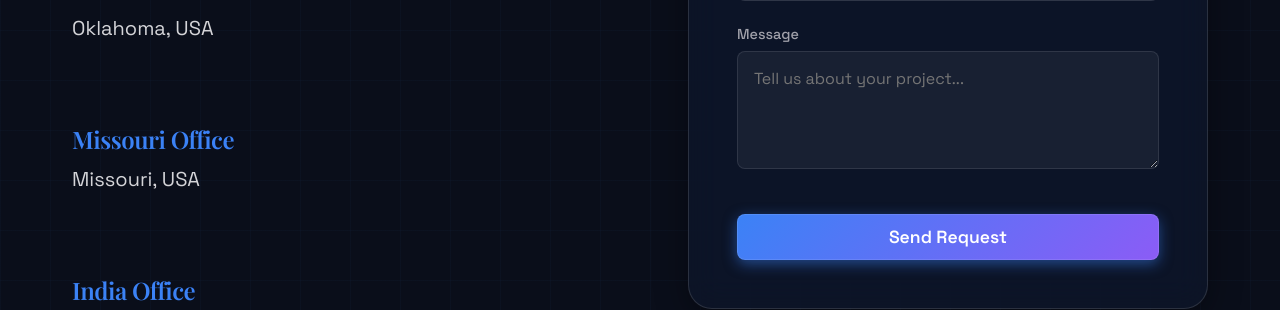
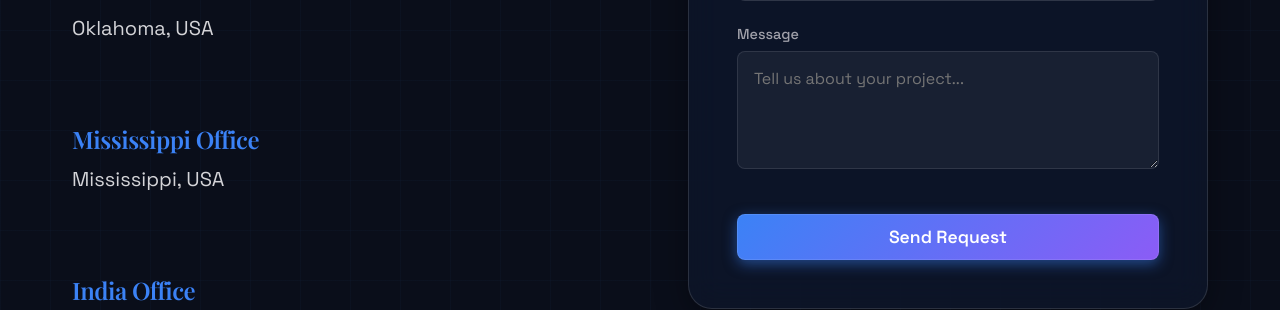
Before and after one commit to Nithinnjongini/b-qube-technologies, a Next.js app: page /contact in a window 1280 px wide. Shown: the part 820-1130 px from the top of the page. Built offline with nearby package versions, Linux system fonts and the light colour scheme.

Commit message:
fix: change Missouri office to Mississippi office
- Updated contact page: Missouri Office → Mississippi Office
- Updated about page timeline: Missouri → Mississippi
- US office locations now: Minnesota, Texas, Oklahoma, Mississippi

```diff
--- a/src/app/about/page.tsx
+++ b/src/app/about/page.tsx
@@ -49,7 +49,7 @@ export default function AboutPage() {
         {
             year: '2024',
             title: 'Global Team',
-            description: 'Built a distributed team across multiple US states (Minnesota, Texas, Oklahoma, Missouri), India, and UK for round-the-clock development'
+            description: 'Built a distributed team across multiple US states (Minnesota, Texas, Oklahoma, Mississippi), India, and UK for round-the-clock development'
         },
         {
             year: '2025',
--- a/src/app/contact/page.tsx
+++ b/src/app/contact/page.tsx
@@ -70,8 +70,8 @@ export default function ContactPage() {
                                     <p>Oklahoma, USA</p>
                                 </div>
                                 <div className={styles.infoCard}>
-                                    <h4>Missouri Office</h4>
-                                    <p>Missouri, USA</p>
+                                    <h4>Mississippi Office</h4>
+                                    <p>Mississippi, USA</p>
                                 </div>
                                 <div className={styles.infoCard}>
                                     <h4>India Office</h4>
```
